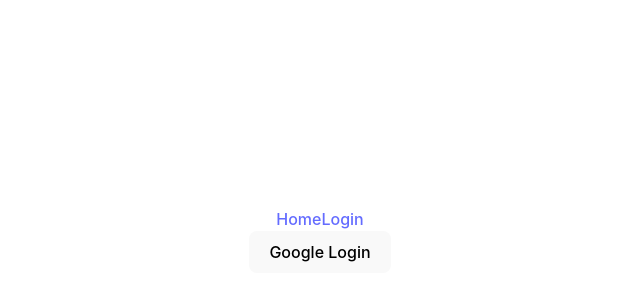
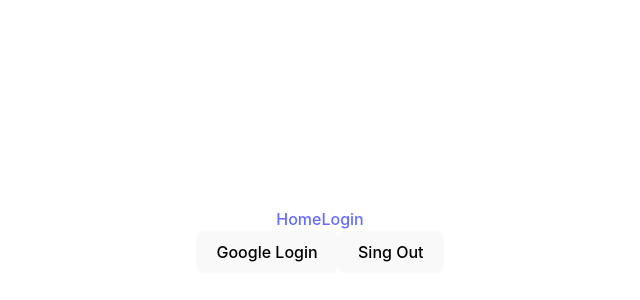
Before and after one commit to mrfhmd7/simple-firebase, a React (Vite) app: page /login in a window 1280 px wide. Shown: the part 160-460 px from the top of the page, without its empty margins (320-960 px from the left). Built offline with nearby package versions, Linux system fonts and the light colour scheme.

Commit message:
sing out using btn

```diff
--- a/src/components/Login/Login.jsx
+++ b/src/components/Login/Login.jsx
@@ -1,5 +1,5 @@
 import React, { useState } from 'react';
-import { GoogleAuthProvider, getAuth, signInWithPopup } from "firebase/auth";
+import { GoogleAuthProvider, getAuth, signInWithPopup, signOut } from "firebase/auth";
 import app from '../../firebase/firebase.init';
 
 
@@ -22,6 +22,17 @@
                });
      }
 
+     const handleSingOut = () => {
+          signOut(auth)
+               .then(result => {
+                    console.log(result);
+                    setUser(null)
+               })
+               .catch(error => {
+                    console.log(error);
+               })
+     };
+
      return (
           <div>
                <button onClick={handleGoogleSignIn}>Google Login</button>
@@ -33,6 +44,7 @@
                               <img src={user.photoURL} alt="" />
                     </div>
                }
+               <button onClick={handleSingOut}>Sing Out</button>
           </div>
      );
 };
```
